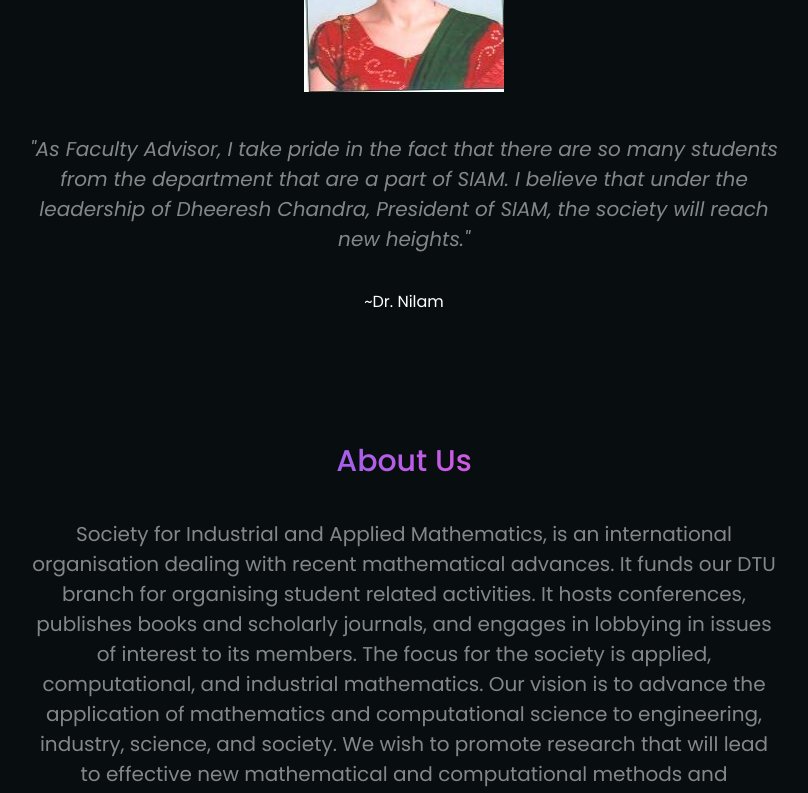
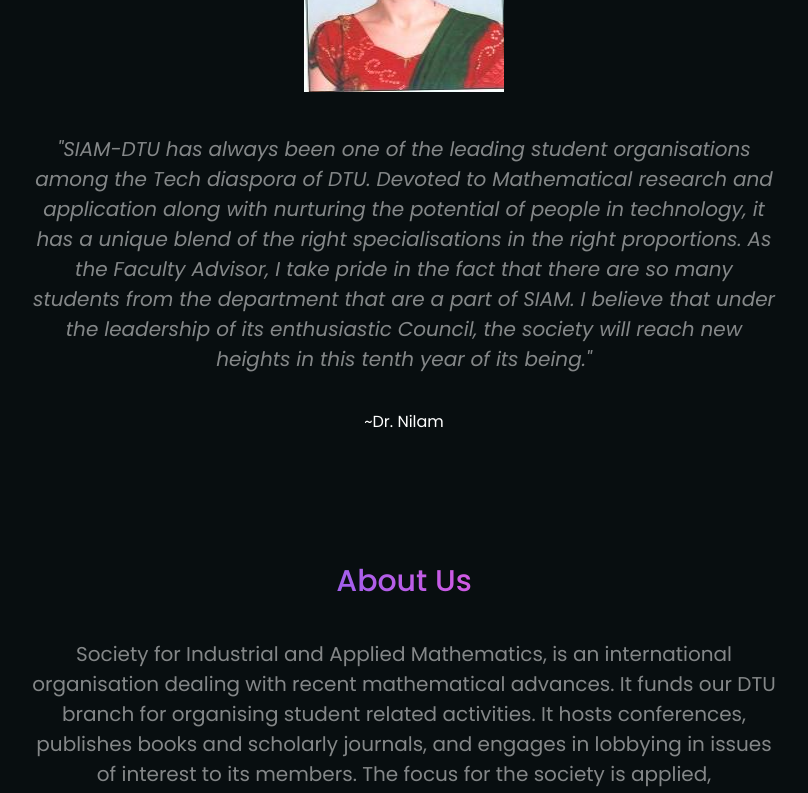
Before and after one commit to soumyagarg30/siamdtu, a Next.js app: page / in a window 1280 px wide. Shown: the part 900-1693 px from the top of the page, without its empty margins (236-1044 px from the left). Built offline with nearby package versions, Linux system fonts and the light colour scheme.

Commit message:
Update Hero.js

```diff
--- a/sections/Hero.js
+++ b/sections/Hero.js
@@ -21,7 +21,7 @@
         <div className='heading-title'>
             <Title title='Words from Our Faculty Advisor'/>
             <img src="images/facad.jpg" alt="" width={200} height={200}/>
-            <p style={{fontStyle: 'italic',}}>"As Faculty Advisor, I take pride in the fact that there are so many students from the department that are a part of SIAM. I believe that under the leadership of Dheeresh Chandra, President of SIAM, the society will reach new heights."</p>
+            <p style={{fontStyle: 'italic',}}>"SIAM-DTU has always been one of the leading student organisations among the Tech diaspora of DTU. Devoted to Mathematical research and application along with nurturing the potential of people in technology, it has a unique blend of the right specialisations in the right proportions. As the Faculty Advisor, I take pride in the fact that there are so many students from the department that are a part of SIAM. I believe that under the leadership of its enthusiastic Council, the society will reach new heights in this tenth year of its being."</p>
             <span>~Dr. Nilam</span>
           </div>
           <div className='heading-title'>
```
